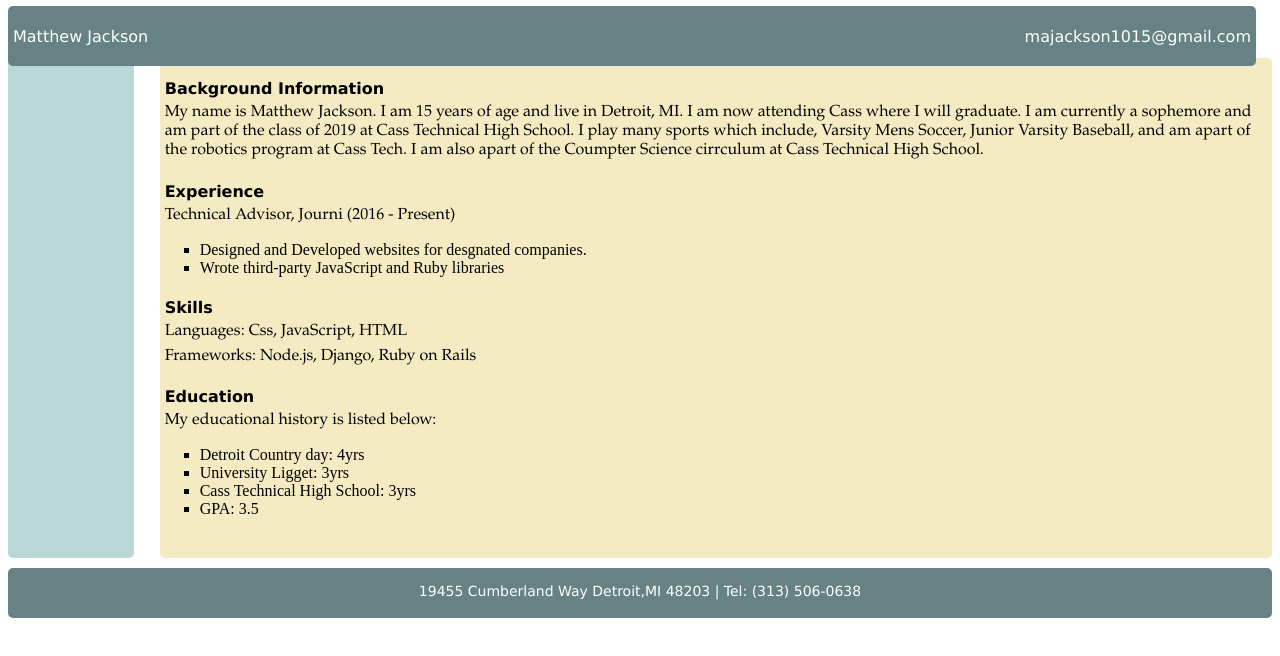
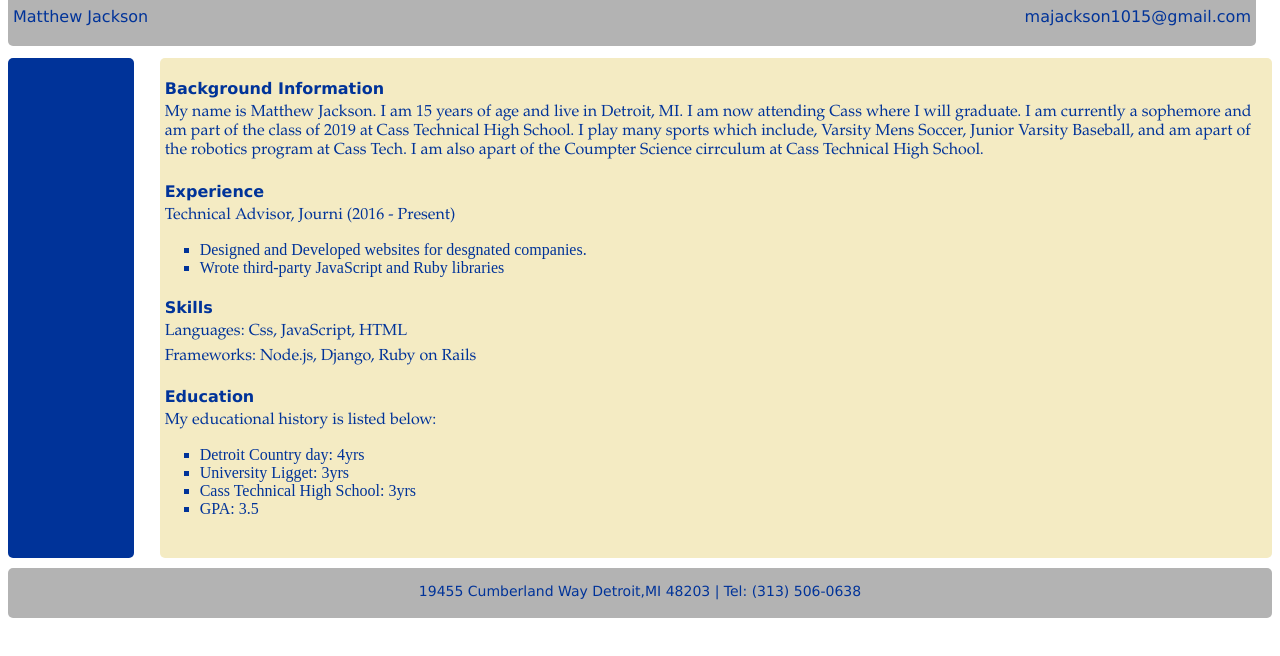
Before and after one commit to MattJaxson/MattJaxson.github.io, a plain HTML site: page index.html in a window 1280 px wide. Drawn offline with Linux system fonts and the light colour scheme.

Commit message:
8th commit

```diff
--- a/stylesheets.css
+++ b/stylesheets.css
@@ -6,9 +6,9 @@ div {
 	z-index: 1;
 	position: fixed;
 	width: 97.5%;
-	margin-top: -20px;
+	margin-top: -40px;
 	height: 60px;
-	background-color: #668284;
+	background-color: #b3b3b3;
 	margin-bottom: 10px;
 }
 
@@ -18,7 +18,7 @@ div {
 	padding-top: 5px;
 	font-size: 16px;
 	font-family: Verdana, sans-serif;
-	color: #ffffff;
+	color: #003399;
 }
 
 #email{
@@ -27,13 +27,14 @@ div {
 	padding-top: 5px;
 	font-size: 16px;
 	font-family: Verdana, sans-serif;
-	color: #ffffff;
+	color: #003399;
 }
 
 h4 {
 	margin-left: 5px;
 	margin-bottom: 15px;
 	font-family: Verdana, sans-serif;
+	color:#003399;
 }
 
 .right p {
@@ -41,11 +42,12 @@ h4 {
 	margin-right: 5px;
 	margin-top: -10px;
 	font-family: Garamond, serif;
-	color: #000000;
+	color: #003399;
 }
 
 li {
 	list-style-type: square;
+	color: #003399;
 }
 
 a:hover {
@@ -58,7 +60,7 @@ a:hover {
 	margin-top: 50px;
 	width: 10%;
 	height: 500px;
-	background-color: #B9D7D9;
+	background-color: #003399;
 	margin-bottom: 10px;
 }
 
@@ -75,15 +77,19 @@ a:hover {
 #footer {
 	position: relative;
 	height: 50px;
-	background-color: #668284;
+	background-color: #b3b3b3;
 	clear: both;
 	font-family: Verdana, sans-serif;
 	font-size: 14px;
 	text-align: center;
-	color: #ffffff;
+	color: #003399;
 }
 
 #footer p {
 	position: relative;
 	padding-top: 15px;
 }
+body {
+	background-color: #ffffff
+
+}
```
